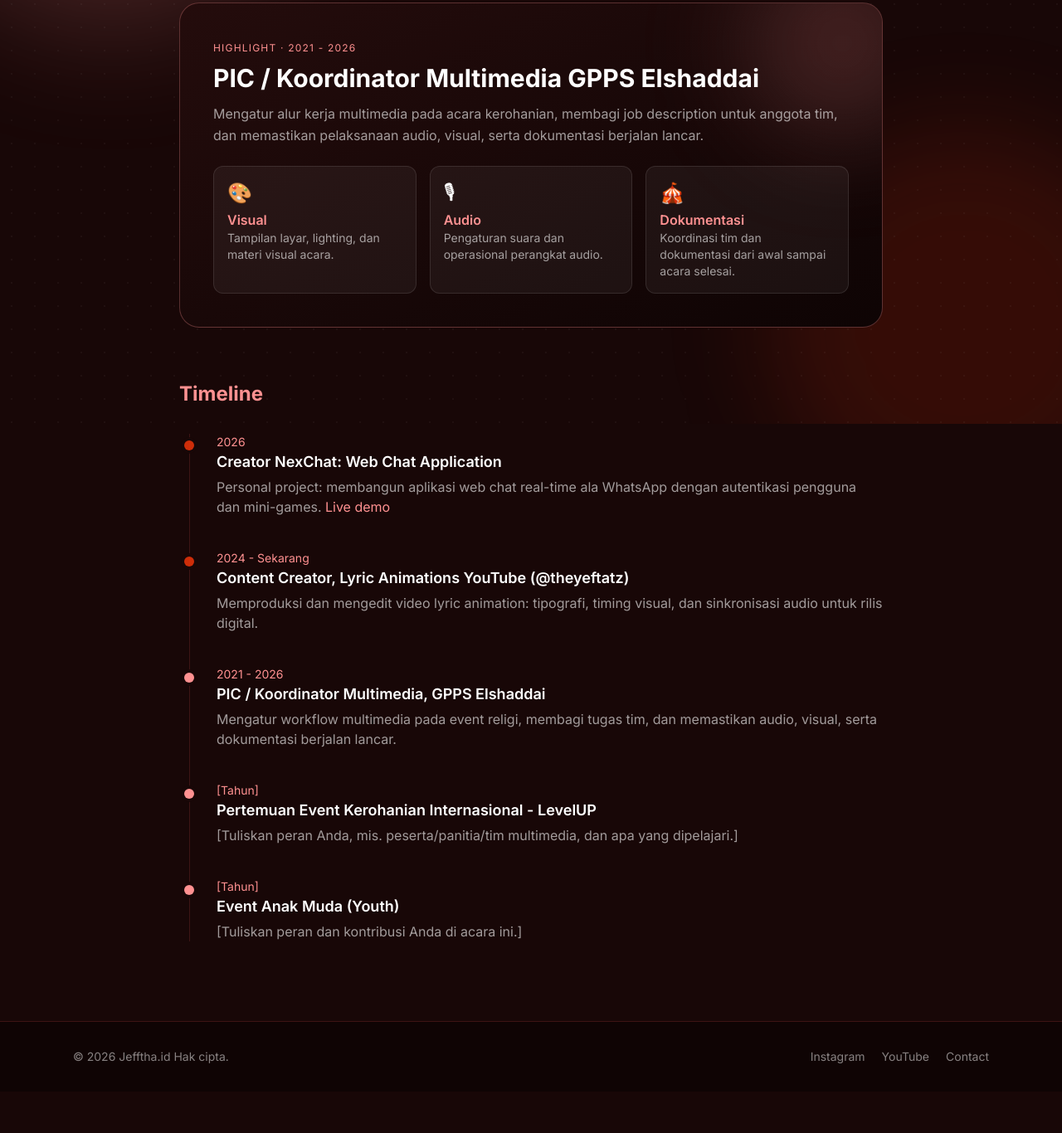
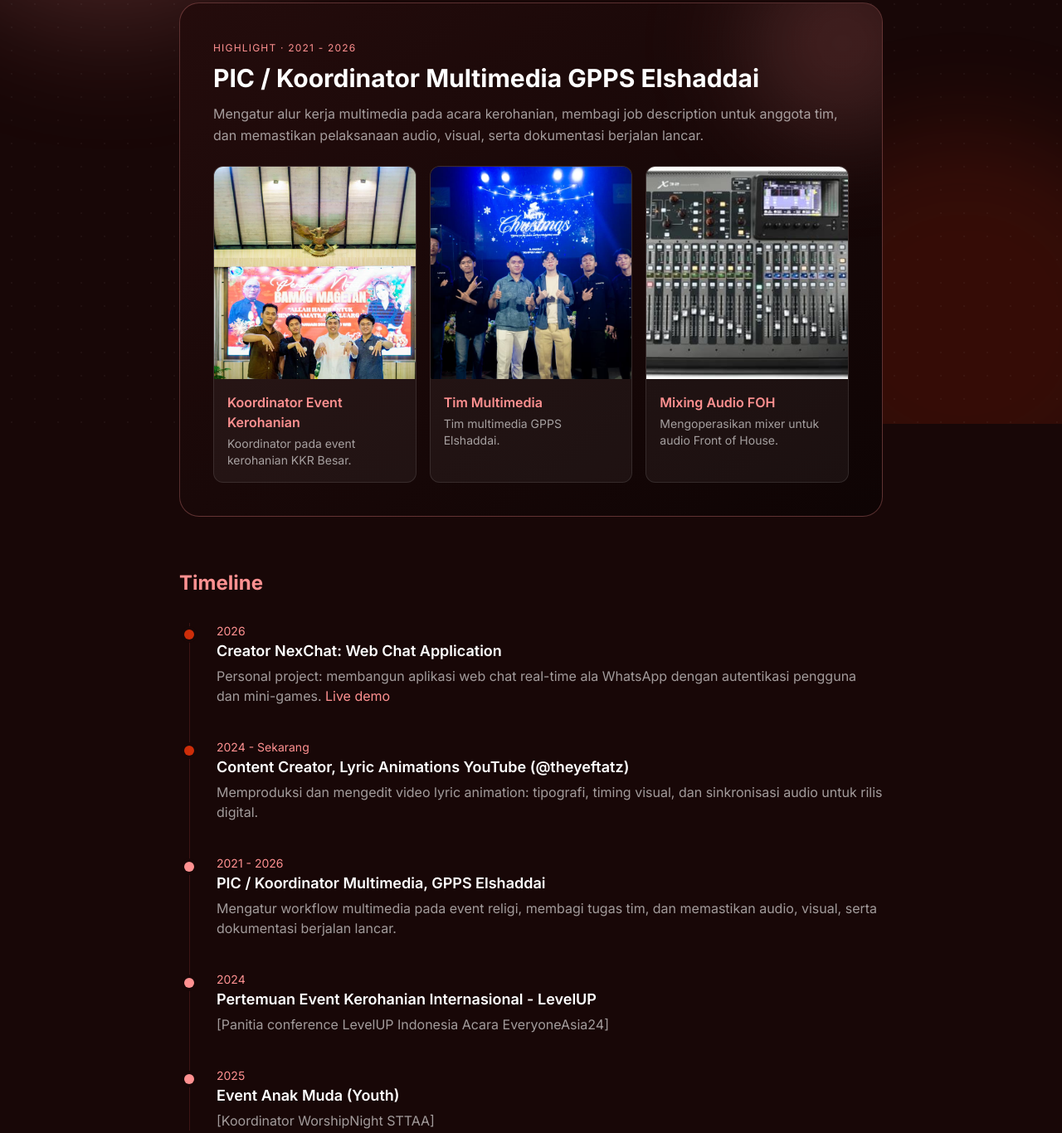
Before and after one commit to elementharit85/PortoJefftha.id, a plain HTML site: page experience.html in a window 1280 px wide. Shown: the part 289-1655 px from the top of the page at 83% size. Before the commit the page ends 1605 px from the top, so only its background shows below. Drawn offline with nearby package versions, Linux system fonts and the light colour scheme.

Commit message:
Add files via upload

```diff
--- a/experience.html
+++ b/experience.html
@@ -30,18 +30,27 @@
         dan memastikan pelaksanaan audio, visual, serta dokumentasi berjalan lancar.
       </p>
       <div class="relative mt-6 grid sm:grid-cols-3 gap-4">
-        <div class="rounded-xl bg-white/5 border border-white/10 p-4 hover:-translate-y-1 hover:border-rose/50 transition">
-          <p class="text-2xl">&#127912;</p><p class="mt-1 font-semibold text-rose">Visual</p>
-          <p class="text-sm text-white/60">Tampilan layar, lighting, dan materi visual acara.</p>
-        </div>
-        <div class="rounded-xl bg-white/5 border border-white/10 p-4 hover:-translate-y-1 hover:border-rose/50 transition">
-          <p class="text-2xl">&#127897;</p><p class="mt-1 font-semibold text-rose">Audio</p>
-          <p class="text-sm text-white/60">Pengaturan suara dan operasional perangkat audio.</p>
-        </div>
-        <div class="rounded-xl bg-white/5 border border-white/10 p-4 hover:-translate-y-1 hover:border-rose/50 transition">
-          <p class="text-2xl">&#127914;</p><p class="mt-1 font-semibold text-rose">Dokumentasi</p>
-          <p class="text-sm text-white/60">Koordinasi tim dan dokumentasi dari awal sampai acara selesai.</p>
-        </div>
+        <figure class="group rounded-xl overflow-hidden bg-white/5 border border-white/10 hover:-translate-y-1 hover:border-rose/50 transition duration-300">
+          <div class="overflow-hidden"><img data-lightbox src="images/foto1.jpeg" alt="Koordinator event kerohanian KKR Besar bersama tim" loading="lazy" class="w-full h-64 object-cover object-top cursor-zoom-in group-hover:scale-105 transition duration-700"></div>
+          <figcaption class="p-4">
+            <p class="font-semibold text-rose">Koordinator Event Kerohanian</p>
+            <p class="mt-1 text-sm text-white/60">Koordinator pada event kerohanian KKR Besar.</p>
+          </figcaption>
+        </figure>
+        <figure class="group rounded-xl overflow-hidden bg-white/5 border border-white/10 hover:-translate-y-1 hover:border-rose/50 transition duration-300">
+          <div class="overflow-hidden"><img data-lightbox src="images/foto2.jpeg" alt="Tim multimedia GPPS Elshaddai" loading="lazy" class="w-full h-64 object-cover object-top cursor-zoom-in group-hover:scale-105 transition duration-700"></div>
+          <figcaption class="p-4">
+            <p class="font-semibold text-rose">Tim Multimedia</p>
+            <p class="mt-1 text-sm text-white/60">Tim multimedia GPPS Elshaddai.</p>
+          </figcaption>
+        </figure>
+        <figure class="group rounded-xl overflow-hidden bg-white/5 border border-white/10 hover:-translate-y-1 hover:border-rose/50 transition duration-300">
+          <div class="overflow-hidden"><img data-lightbox src="images/foto3.jpg" alt="Mixer digital untuk mixing audio FOH" loading="lazy" class="w-full h-64 object-cover cursor-zoom-in group-hover:scale-105 transition duration-700"></div>
+          <figcaption class="p-4">
+            <p class="font-semibold text-rose">Mixing Audio FOH</p>
+            <p class="mt-1 text-sm text-white/60">Mengoperasikan mixer untuk audio Front of House.</p>
+          </figcaption>
+        </figure>
       </div>
     </section>
 
@@ -53,7 +62,7 @@
         <p class="text-sm text-rose">2026</p>
         <h3 class="text-lg font-semibold">Creator NexChat: Web Chat Application</h3>
         <p class="mt-1 text-white/60">Personal project: membangun aplikasi web chat real-time ala WhatsApp dengan autentikasi pengguna dan mini-games.
-          <a href="https://elementharit85.github.io/nexchat/" target="_blank" rel="noopener" class="text-rose hover:underline">Live demo</a></p>
+          <a href="https://elementharit85.github.io/NexChat/" target="_blank" rel="noopener" class="text-rose hover:underline">Live demo</a></p>
       </li>
       <li data-reveal class="pl-8 relative">
         <span class="absolute -left-[7px] top-2 w-3 h-3 rounded-full bg-ember ring-4 ring-bg animate-pulse"></span>
@@ -69,15 +78,15 @@
       </li>
       <li data-reveal class="pl-8 relative">
         <span class="absolute -left-[7px] top-2 w-3 h-3 rounded-full bg-rose ring-4 ring-bg"></span>
-        <p class="text-sm text-rose">[Tahun]</p>
+        <p class="text-sm text-rose">2024</p>
         <h3 class="text-lg font-semibold">Pertemuan Event Kerohanian Internasional - LevelUP</h3>
-        <p class="mt-1 text-white/60">[Tuliskan peran Anda, mis. peserta/panitia/tim multimedia, dan apa yang dipelajari.]</p>
+        <p class="mt-1 text-white/60">[Panitia conference LevelUP Indonesia Acara EveryoneAsia24]</p>
       </li>
       <li data-reveal class="pl-8 relative">
         <span class="absolute -left-[7px] top-2 w-3 h-3 rounded-full bg-rose ring-4 ring-bg"></span>
-        <p class="text-sm text-rose">[Tahun]</p>
+        <p class="text-sm text-rose">2025</p>
         <h3 class="text-lg font-semibold">Event Anak Muda (Youth)</h3>
-        <p class="mt-1 text-white/60">[Tuliskan peran dan kontribusi Anda di acara ini.]</p>
+        <p class="mt-1 text-white/60">[Koordinator WorshipNight STTAA]</p>
       </li>
       <!-- Salin blok <li> untuk menambah pengalaman lain (mis. organisasi). -->
     </ol>
```
Also changed, not shown: images/foto1.jpeg (added), images/foto2.jpeg (added), images/foto3.jpg (added).
